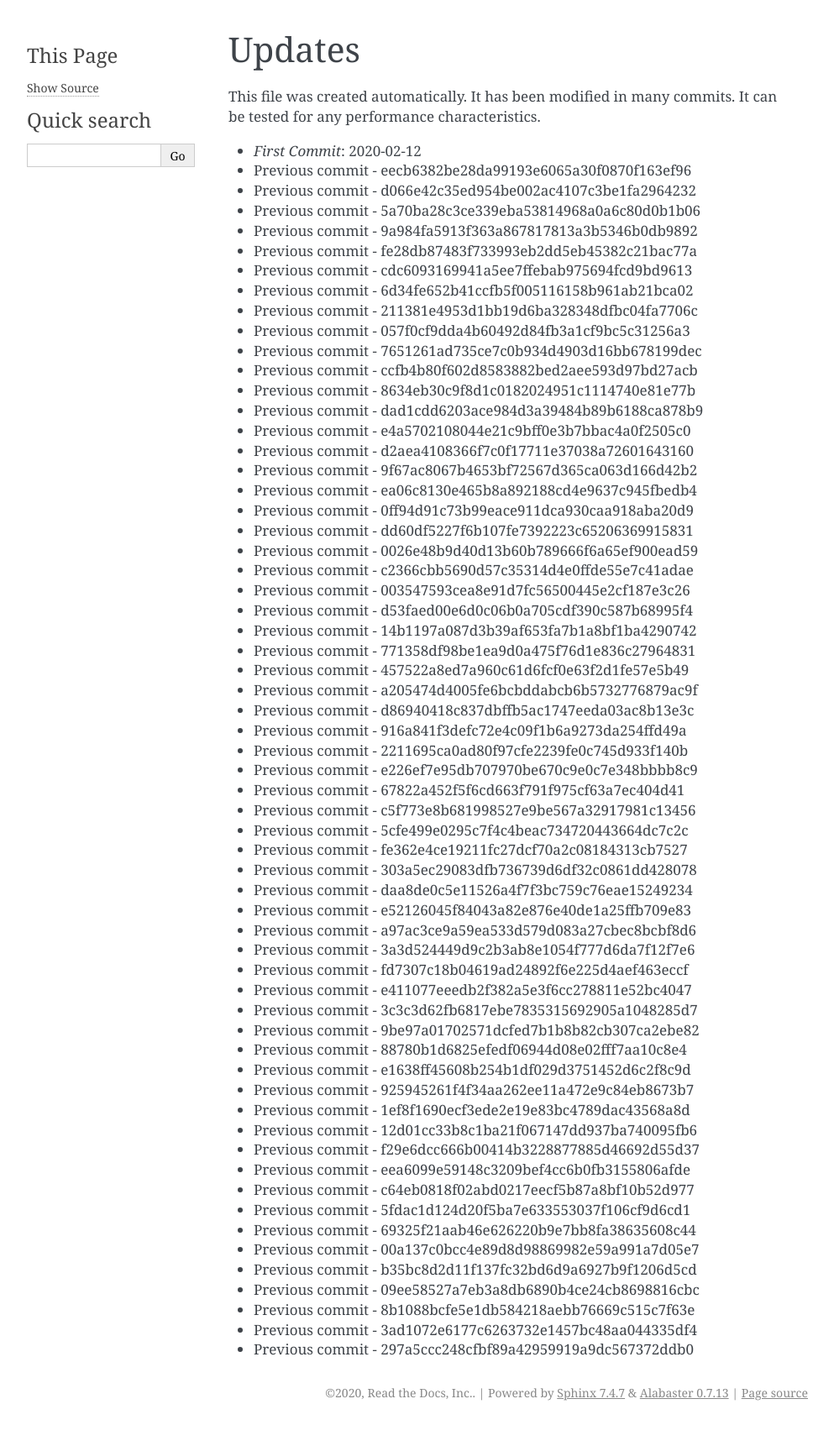
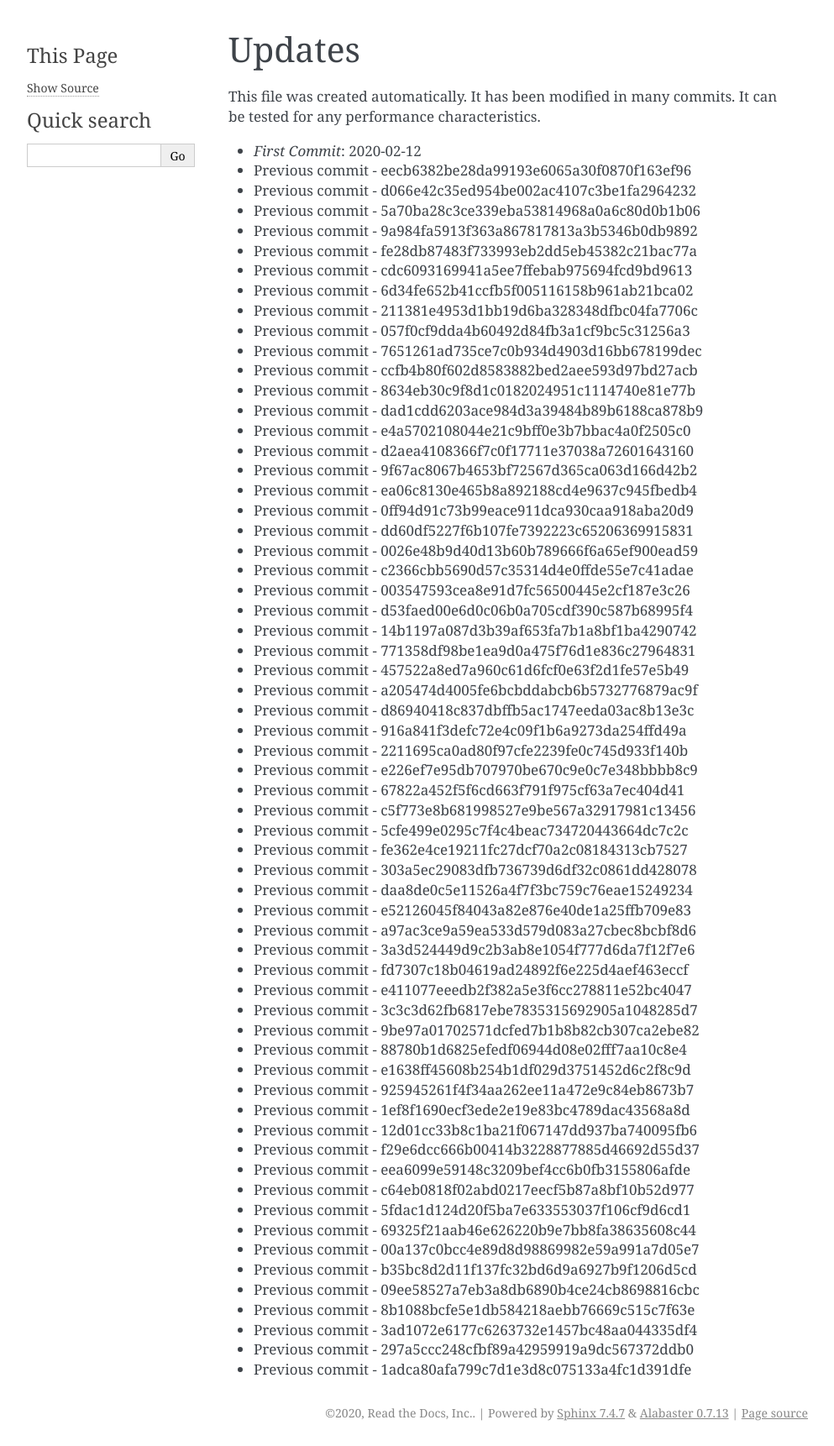
Before and after one commit to readthedocs/rtd-git-stresstest, a Sphinx documentation site: the page built from docs/updates.rst, in a window 1280 px wide. Shown: the whole page at 84% size, without its empty margins (148-1141 px from the left). Built offline with Sphinx 7.4.7, drawn with Linux system fonts in a browser that asks for light colours; before the commit the page ends 1698 px from its top, so only the background shows below that.

Commit message:
Generating commit from previous: 1adca80afa799c7d1e3d8c075133a4fc1d391dfe

```diff
--- a/docs/updates.rst
+++ b/docs/updates.rst
@@ -66,3 +66,4 @@ It can be tested for any performance characteristics.
 * Previous commit - 8b1088bcfe5e1db584218aebb76669c515c7f63e
 * Previous commit - 3ad1072e6177c6263732e1457bc48aa044335df4
 * Previous commit - 297a5ccc248cfbf89a42959919a9dc567372ddb0
+* Previous commit - 1adca80afa799c7d1e3d8c075133a4fc1d391dfe
```
